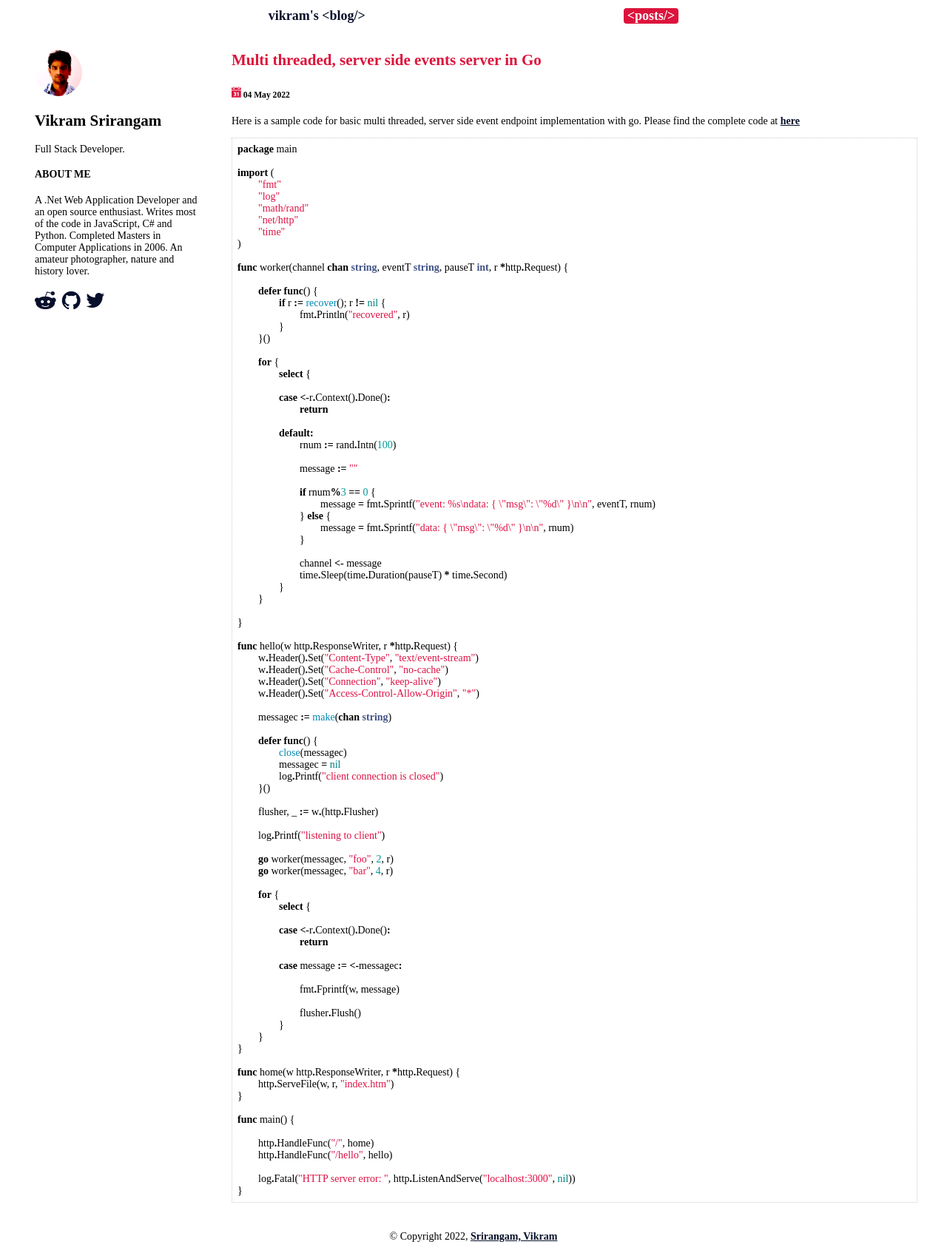
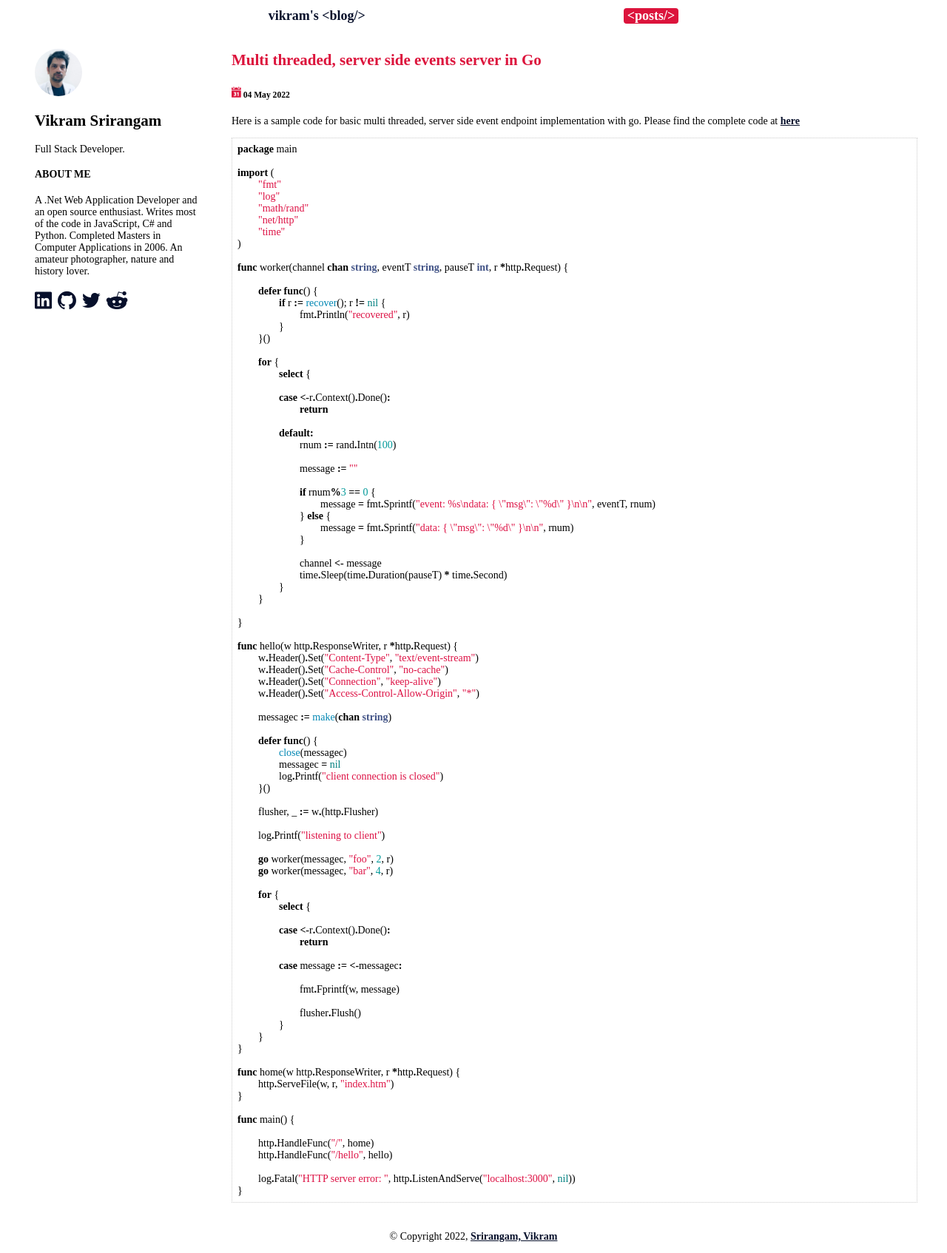
Before and after one commit to srirangamv/srirangamv.github.io, a Jekyll site: the page built from index.html, in a window 1280 px wide. Shown: the whole page at 74% size. Built offline with Jekyll 4.4.1, drawn with Linux system fonts in a browser that asks for light colours; the list of posts is cut into pages by our own code.

Commit message:
css changes

```diff
--- a/_layouts/default.html
+++ b/_layouts/default.html
@@ -53,7 +53,7 @@
             <label for="hamburger" class="hamburger-label" role="button" aria-labelledby="menu">X</label>
             <ul class="menu">
                 <li>
-                    <img src="/images/LkdIn.png" class="userprofile" alt="user profile photo" />
+                    <img src="/images/Lnkdn.jpeg" class="userprofile" alt="user profile photo" />
                     <!-- <h5 id="mainText" class="center">My Name Is</h5> -->
                     <h1 class="center">
                         Vikram <b>Srirangam</b>
@@ -71,17 +71,17 @@
                     </p>
                 </li>
                 <li>
-                    <!-- <a href="https://in.linkedin.com/in/viksrirangam?trk=profile-badge" class="social fi-social-linkedin"
+                    <a href="https://in.linkedin.com/in/viksrirangam/" class="social fi-social-linkedin"
                         target="_blank" rel="noopener" title="social link to Linkedin">
-                    </a> -->
-                    <a href="https://www.reddit.com/user/viksrirangam/" class="social fi-social-reddit"
-                        target="_blank"  rel="noopener" title="social link to Reddit">
                     </a>
                     <a href="https://github.com/viksrirangam" class="social fi-social-github"
                         target="_blank" rel="noopener" title="social link to Github">
                     </a>
                     <a href="https://twitter.com/viksrirangam" class="social fi-social-twitter"
                         target="_blank" rel="noopener" title="social link to Twitter">
+                    </a>
+                    <a href="https://www.reddit.com/user/viksrirangam/" class="social fi-social-reddit"
+                        target="_blank"  rel="noopener" title="social link to Reddit">
                     </a>
                     <!-- <a href="https://www.codewars.com/users/viksrirangam" class="social-link" target="_blank"
                         rel="noopener" title="social link to CodeWars">
--- a/service-worker.js
+++ b/service-worker.js
@@ -61,7 +61,7 @@
   'https://viksrirangam.github.io/images/FluxDemo.png',
   'https://viksrirangam.github.io/images/VueJsDemo.png',
   'https://viksrirangam.github.io/images/PythonBanner.jpg',
-  'https://viksrirangam.github.io/images/LkdIn.png',
+  'https://viksrirangam.github.io/images/Lnkdn.jpeg',
   'https://viksrirangam.github.io/images/Enable71_Two.png',
   'https://viksrirangam.github.io/images/Enable71_Three.png',
   'https://viksrirangam.github.io/images/ES6Enums.png',
```
Also changed, not shown: images/Lnkdn.jpeg (added).
